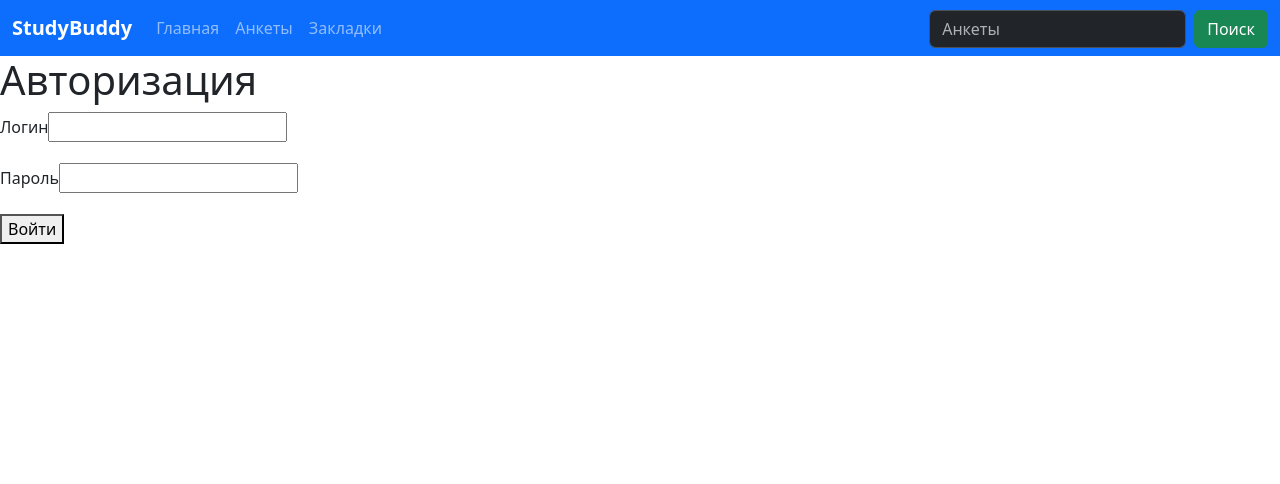
After one commit to qimpe/studygit, a Django app: template StudyBuddyRemake/StudyBuddy/usersapp/templates/login.html in a window 1280 px wide. The commit adds this page. Shown: the top 484 px of the page. Run offline with Django 5.2, Linux system fonts and the light colour scheme; the template is opened without the code that fills it: values that come from a table or form of the project are taken from there, others are empty; parts of the project's set-up code (start-up, migrations or seed data) failed here and were passed over.

Commit message:
login/logout after the 62 lesson

```diff
--- a/StudyBuddyRemake/StudyBuddy/StudyBuddy/settings.py
+++ b/StudyBuddyRemake/StudyBuddy/StudyBuddy/settings.py
@@ -106,7 +106,7 @@ AUTH_PASSWORD_VALIDATORS = [
 # Internationalization
 # https://docs.djangoproject.com/en/5.0/topics/i18n/
 
-LANGUAGE_CODE = 'en-us'
+LANGUAGE_CODE = 'ru'
 
 TIME_ZONE = 'UTC'
 
@@ -124,3 +124,5 @@ STATIC_URL = 'static/'
 # https://docs.djangoproject.com/en/5.0/ref/settings/#default-auto-field
 
 DEFAULT_AUTO_FIELD = 'django.db.models.BigAutoField'
+
+LOGOUT_REDIRECT_URL = 'homepage'
--- a/StudyBuddyRemake/StudyBuddy/postsapp/templates/postsapp/postspage.html
+++ b/StudyBuddyRemake/StudyBuddy/postsapp/templates/postsapp/postspage.html
@@ -57,6 +57,6 @@
     </div>
 
     <div class="me-3 sticky-bottom d-flex justify-content-end pb-3">
-        <a href="#" class="btn btn-primary">Опубликовать</a>
+        <a href="{% if user.is_authenticated %}#{% else %}{% url 'users:login' %}{% endif %}" class="btn btn-primary">Опубликовать</a>
     </div>
 {% endblock %}
--- a/StudyBuddyRemake/StudyBuddy/usersapp/forms.py
+++ b/StudyBuddyRemake/StudyBuddy/usersapp/forms.py
@@ -1 +1,14 @@
 from django import forms
+from django.contrib.auth import get_user_model
+from django.contrib.auth.forms import AuthenticationForm
+
+
+class LoginUserForm(AuthenticationForm):
+    username = forms.CharField(label="Логин",
+                               widget=forms.TextInput(attrs={'class': 'form-input'}))
+    password = forms.CharField(label="Пароль",
+                               widget=forms.PasswordInput(attrs={'class': 'form-input'}))
+
+    class Meta:
+        model = get_user_model()
+        fields = ['username', 'password']
--- /dev/null
+++ b/StudyBuddyRemake/StudyBuddy/usersapp/templates/login.html
@@ -0,0 +1,18 @@
+{% extends 'layout.html' %}
+
+{% block body %}
+<h1>Авторизация</h1>
+
+<form method="post">
+    {% csrf_token %}
+    <input type="hidden" name="next" value="{{ next }}" />
+    <div class="form-error">{{ form.non_field_errors }}</div>
+    {% for f in form %}
+    <p><label class="form-label" for="{{ f.id_for_label }}">{{ f.label }}</label>{{ f }}</p>
+    <div class="form-error">{{ f.errors }}</div>
+    {% endfor %}
+    <p><button type="submit">Войти</button></p>
+</form>
+
+
+{% endblock %}
--- a/StudyBuddyRemake/StudyBuddy/usersapp/urls.py
+++ b/StudyBuddyRemake/StudyBuddy/usersapp/urls.py
@@ -1,9 +1,10 @@
 from django.urls import path, include
 from . import views
+from django.contrib.auth.views import LogoutView
 
 app_name = "users"
 
 urlpatterns = [
-    path("login/", views.login_user, name="login"),
-    path("logout/", views.logout_user, name="logout"),
+    path("login/", views.LoginUser.as_view(), name="login"),
+    path("logout/", views.LogoutView.as_view(), name="logout"),
 ]
```
Also changed, not shown: StudyBuddyRemake/StudyBuddy/usersapp/views.py (+38 -4 lines), StudyBuddyRemake/StudyBuddy/db.sqlite3.
